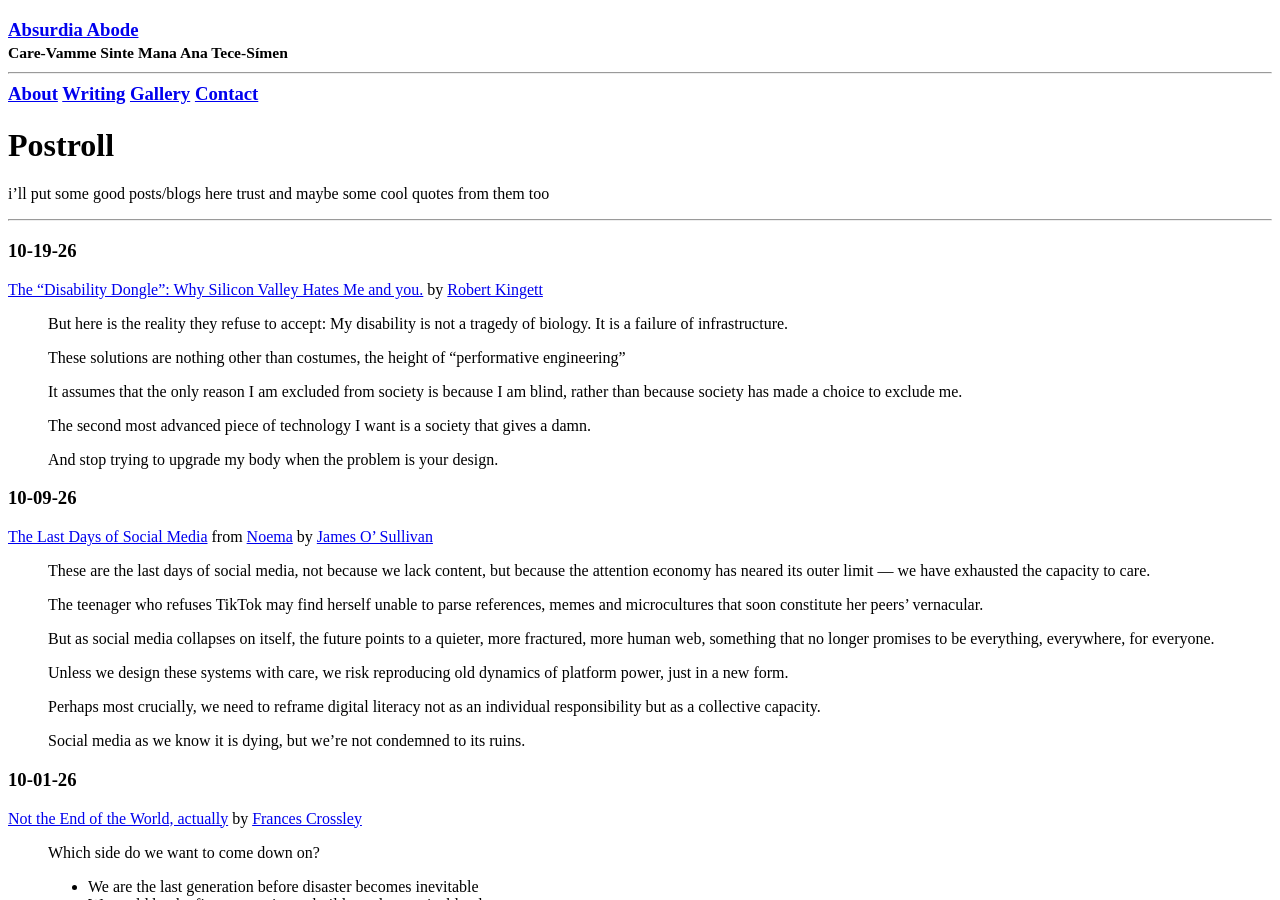
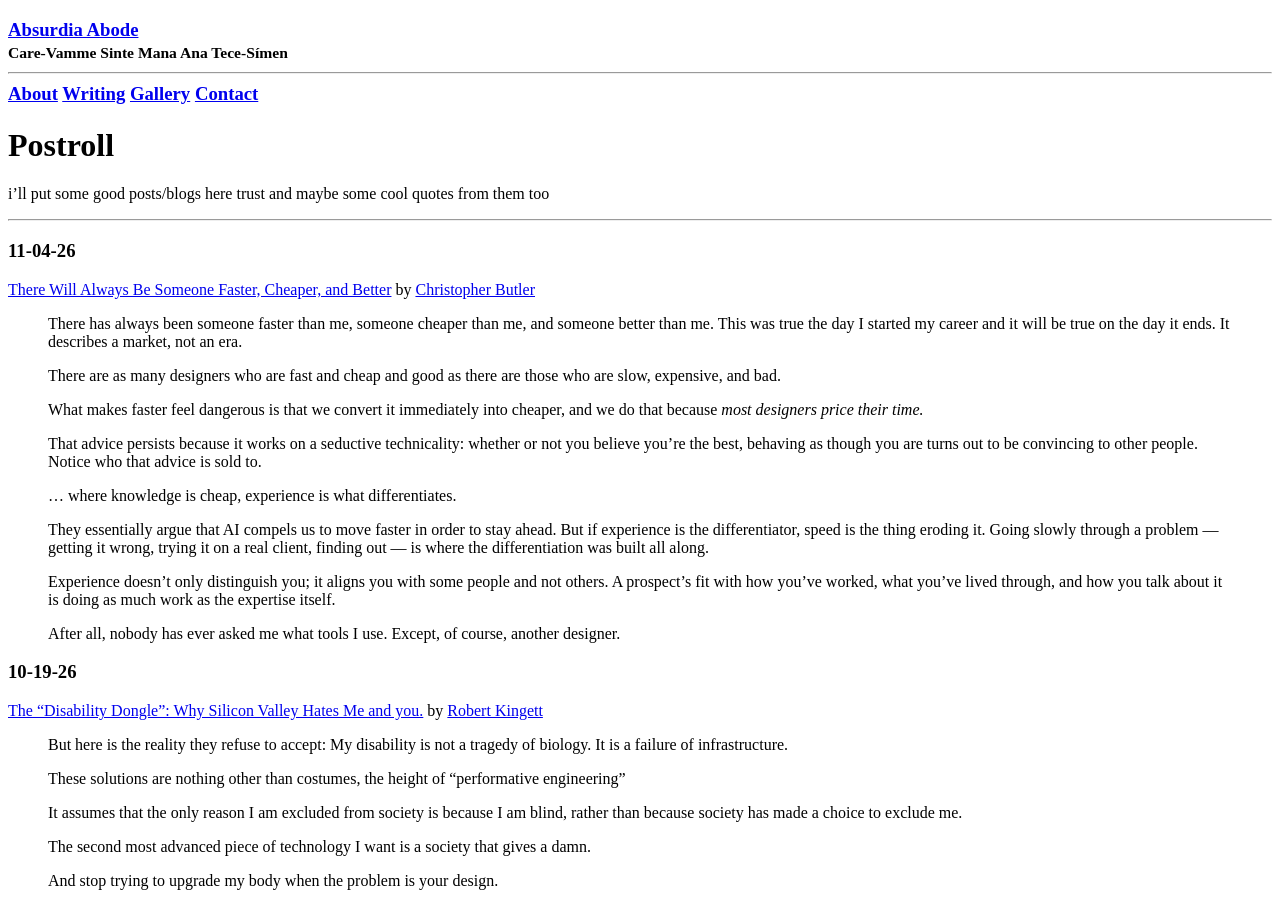
Before and after one commit to Fafau06/fafau06.github.io, a Jekyll site: the page built from slashes/postroll.md, in a window 1280 px wide and 900 px high. Built offline with Jekyll 4.4.1, drawn with Linux system fonts in a browser that asks for light colours; a script that is not in the unit is left out.

Commit message:
Update postroll.md

```diff
--- a/slashes/postroll.md
+++ b/slashes/postroll.md
@@ -6,6 +6,24 @@ permalink: /postroll
 
 i'll put some good posts/blogs here trust and maybe some cool quotes from them too
 <hr>
+
+### 11-04-26
+[There Will Always Be Someone Faster, Cheaper, and Better](https://www.chrbutler.com/faster-cheaper-better) by [Christopher Butler](https://www.chrbutler.com/)
+> There has always been someone faster than me, someone cheaper than me, and someone better than me. This was true the day I started my career and it will be true on the day it ends. It describes a market, not an era.
+
+> There are as many designers who are fast and cheap and good as there are those who are slow, expensive, and bad.
+
+> What makes faster feel dangerous is that we convert it immediately into cheaper, and we do that because *most designers price their time.*
+
+> That advice persists because it works on a seductive technicality: whether or not you believe you’re the best, behaving as though you are turns out to be convincing to other people. Notice who that advice is sold to.
+
+> ... where knowledge is cheap, experience is what differentiates.
+
+> They essentially argue that AI compels us to move faster in order to stay ahead. But if experience is the differentiator, speed is the thing eroding it. Going slowly through a problem — getting it wrong, trying it on a real client, finding out — is where the differentiation was built all along.
+
+> Experience doesn’t only distinguish you; it aligns you with some people and not others. A prospect’s fit with how you’ve worked, what you’ve lived through, and how you talk about it is doing as much work as the expertise itself.
+
+> After all, nobody has ever asked me what tools I use. Except, of course, another designer.
 
 ### 10-19-26
 [The "Disability Dongle": Why Silicon Valley Hates Me and you.](https://sightlessscribbles.com/posts/disability-dongle/) by [Robert Kingett](https://sightlessscribbles.com/about/)
```
